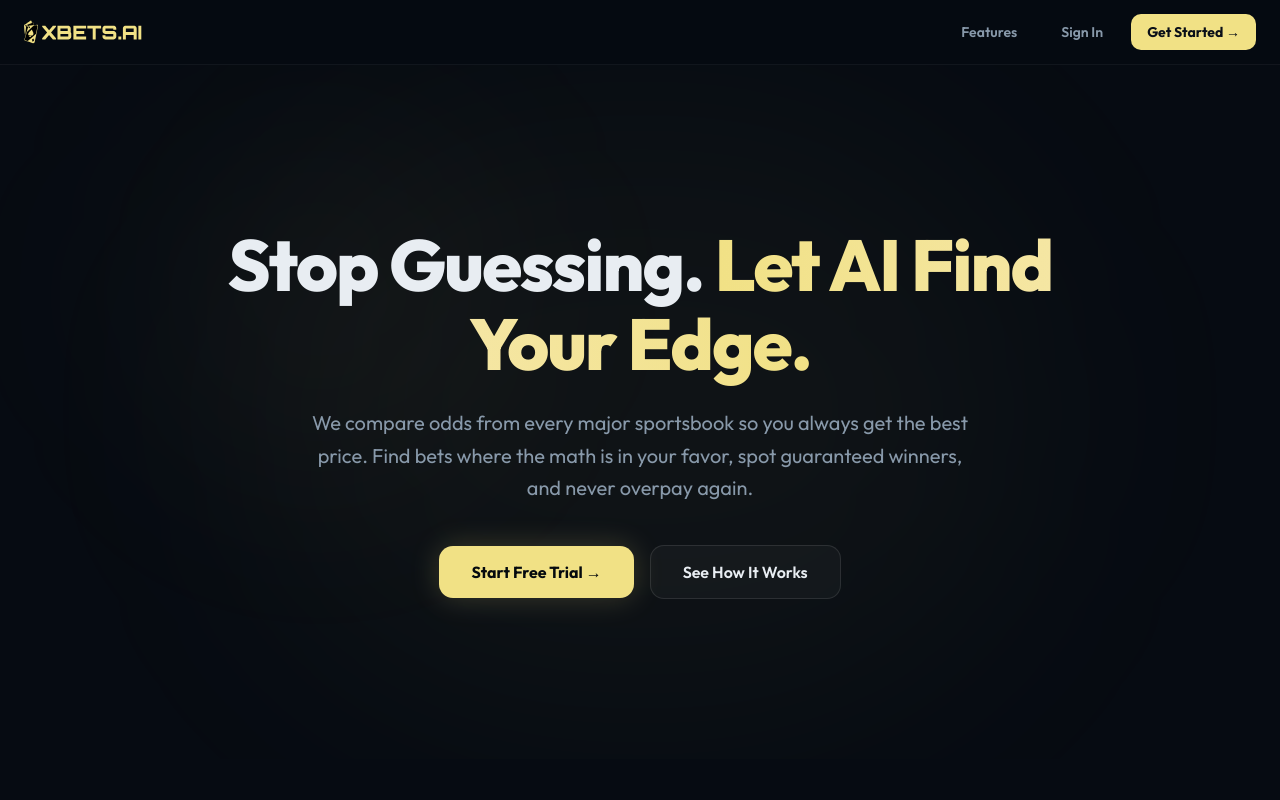
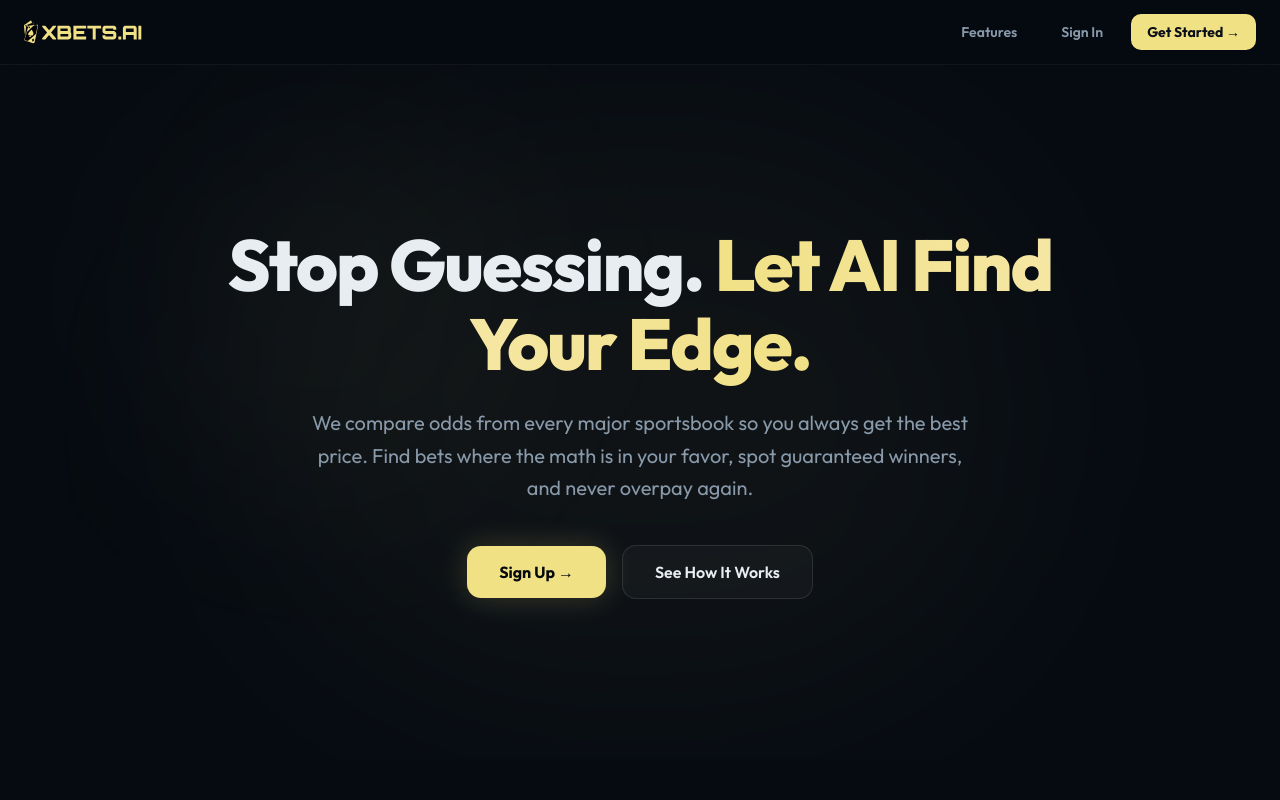
Before and after one commit to shadwan/xbetsai-master, a Next.js app: page / in a window 1280 px wide. Shown: the top 800 px of the page. Built offline with nearby package versions, Linux system fonts and the light colour scheme; no server answers; what @convex-dev/auth would draw is missing.

Commit message:
college basketball update

```diff
--- a/src/components/landing/LandingHero.tsx
+++ b/src/components/landing/LandingHero.tsx
@@ -28,7 +28,7 @@ export function LandingHero() {
             href="/sign-up"
             className="rounded-xl bg-neon-gold px-8 py-3.5 text-base font-bold text-[#0a0f18] shadow-[0_0_30px_rgba(241,225,133,0.2)] transition-all hover:shadow-[0_0_40px_rgba(241,225,133,0.35)] hover:brightness-110"
           >
-            Start Free Trial &rarr;
+            Sign Up &rarr;
           </Link>
           <a
             href="#features"
```
